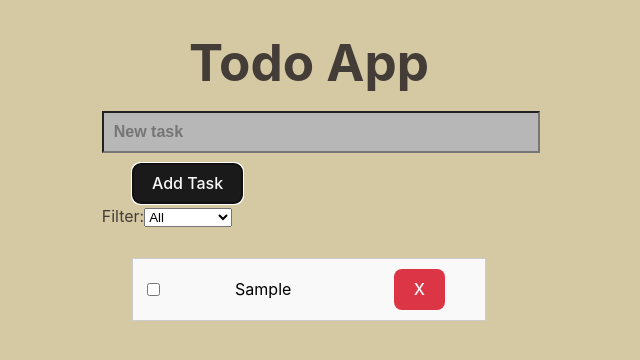
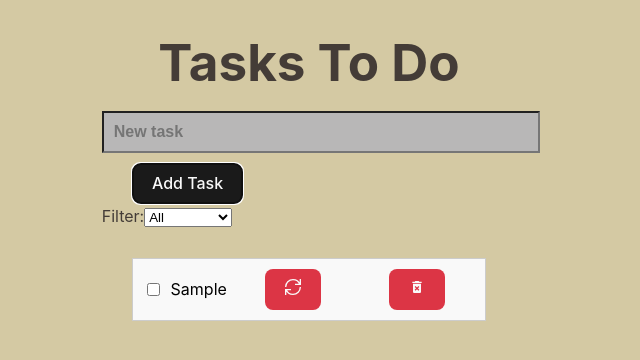
Before and after one commit to wichofly/tasks-to-do, a React (Vite) app: page / in a window 1280 px wide. Both pictures are taken after typing "Sample" into the empty fields and a click on the button "Add Task". Shown: the top 360 px of the page, without its empty margins (331-971 px from the left). Built offline with nearby package versions, Linux system fonts and the light colour scheme.

Commit message:
feat: added update function

```diff
--- a/package.json
+++ b/package.json
@@ -11,7 +11,8 @@
   },
   "dependencies": {
     "react": "^18.2.0",
-    "react-dom": "^18.2.0"
+    "react-dom": "^18.2.0",
+    "react-icons": "^5.3.0"
   },
   "devDependencies": {
     "@types/react": "^18.2.66",
--- a/src/components/TaskItem.tsx
+++ b/src/components/TaskItem.tsx
@@ -1,3 +1,7 @@
+import { useState } from 'react';
+import { GrUpdate } from 'react-icons/gr';
+import { MdDeleteForever } from 'react-icons/md';
+
 interface Props {
   task: {
     id: number;
@@ -6,9 +10,23 @@ interface Props {
   };
   onDelete: () => void;
   onToggleCompletion: () => void;
+  onUpdate: (updatedName: string) => void;
 }
 
-export const TaskItem = ({ task, onDelete, onToggleCompletion }: Props) => {
+export const TaskItem = ({
+  task,
+  onDelete,
+  onToggleCompletion,
+  onUpdate,
+}: Props) => {
+  const [isEditing, setIsEditing] = useState(false);
+  const [updatedName, setUpdatedName] = useState(task.name);
+
+  const handleSaveUpdate = () => {
+    onUpdate(updatedName); // Trigger the update
+    setIsEditing(false); // Exit editing mode
+  };
+
   return (
     <div className={`task ${task.completed ? 'completed' : ''}`}>
       <input
@@ -16,8 +34,23 @@ export const TaskItem = ({ task, onDelete, onToggleCompletion }: Props) => {
         checked={task.completed}
         onChange={onToggleCompletion}
       />
-      <span>{task.name}</span>
-      <button onClick={onDelete}>X</button>
+      {isEditing ? (
+        <input
+          type="text"
+          value={updatedName}
+          onChange={(e) => setUpdatedName(e.target.value)}
+          onBlur={handleSaveUpdate} // Save when the input loses focus
+          onKeyDown={(e) => e.key === 'Enter' && handleSaveUpdate()} // Save on Enter
+        />
+      ) : (
+        <span onClick={() => setIsEditing(true)}>{task.name}</span> // Enable editing on click
+      )}
+      <button onClick={() => setIsEditing(true)}>
+        <GrUpdate />
+      </button>
+      <button onClick={onDelete}>
+        <MdDeleteForever />
+      </button>
     </div>
   );
 };
--- a/src/components/TaskList.tsx
+++ b/src/components/TaskList.tsx
@@ -6,17 +6,24 @@ interface Props {
     name: string;
     completed: boolean;
   }[];
+  onUpdate: (id: number, updatedName: string) => void;
   onDelete: (id: number) => void;
   onToggleCompletion: (id: number) => void;
 }
 
-export const TaskList = ({ tasks, onDelete, onToggleCompletion }: Props) => {
+export const TaskList = ({
+  tasks,
+  onUpdate,
+  onDelete,
+  onToggleCompletion,
+}: Props) => {
   return (
     <div className="taskList">
       {tasks.map((task) => (
         <TaskItem
           key={task.id}
           task={task}
+          onUpdate={(updatedName) => onUpdate(task.id, updatedName)}
           onDelete={() => onDelete(task.id)}
           onToggleCompletion={() => onToggleCompletion(task.id)}
         />
--- a/src/components/TodoApp.tsx
+++ b/src/components/TodoApp.tsx
@@ -3,8 +3,15 @@ import { useTask } from '../hooks/useTask';
 import { TaskList } from './TaskList';
 
 export const TodoApp = () => {
-  const { tasks, addTask, deleteTask, toggleCompletion, setFilter, filter } =
-    useTask();
+  const {
+    tasks,
+    addTask,
+    updateTask,
+    deleteTask,
+    toggleCompletion,
+    setFilter,
+    filter,
+  } = useTask();
 
   const [taskInput, setTaskInput] = useState('');
 
@@ -16,7 +23,7 @@ export const TodoApp = () => {
 
   return (
     <div>
-      <h1>Todo App</h1>
+      <h1>Tasks To Do</h1>
 
       {/* Task Creation Form */}
       <form onSubmit={handleSubmit}>
@@ -48,6 +55,7 @@ export const TodoApp = () => {
       {/* Task List */}
       <TaskList
         tasks={tasks}
+        onUpdate={updateTask}
         onDelete={deleteTask}
         onToggleCompletion={toggleCompletion}
       />
--- a/src/hooks/useTask.ts
+++ b/src/hooks/useTask.ts
@@ -25,6 +25,16 @@ export const useTask = () => {
     setTasks((prevTasks) => [...prevTasks, newTask]);
   };
 
+  const handleUpdateTask = (id: number, updatedName: string) => {
+    if (!updatedName.trim()) return;
+
+    setTasks((prevTasks) =>
+      prevTasks.map((task) =>
+        task.id === id ? { ...task, name: updatedName.trim() } : task
+      )
+    );
+  };
+
   const handleDeleteTask = (id: number) => {
     setTasks((prevTasks) => prevTasks.filter((task) => task.id !== id));
   };
@@ -46,6 +56,7 @@ export const useTask = () => {
   return {
     tasks: filteredTasks,
     addTask: handleAddTask,
+    updateTask: handleUpdateTask,
     deleteTask: handleDeleteTask,
     toggleCompletion: handleToggleCompletion,
     setFilter, // Set the filter type
```
Also changed, not shown: 1 other file (tests, documents, lock files or other folders).
